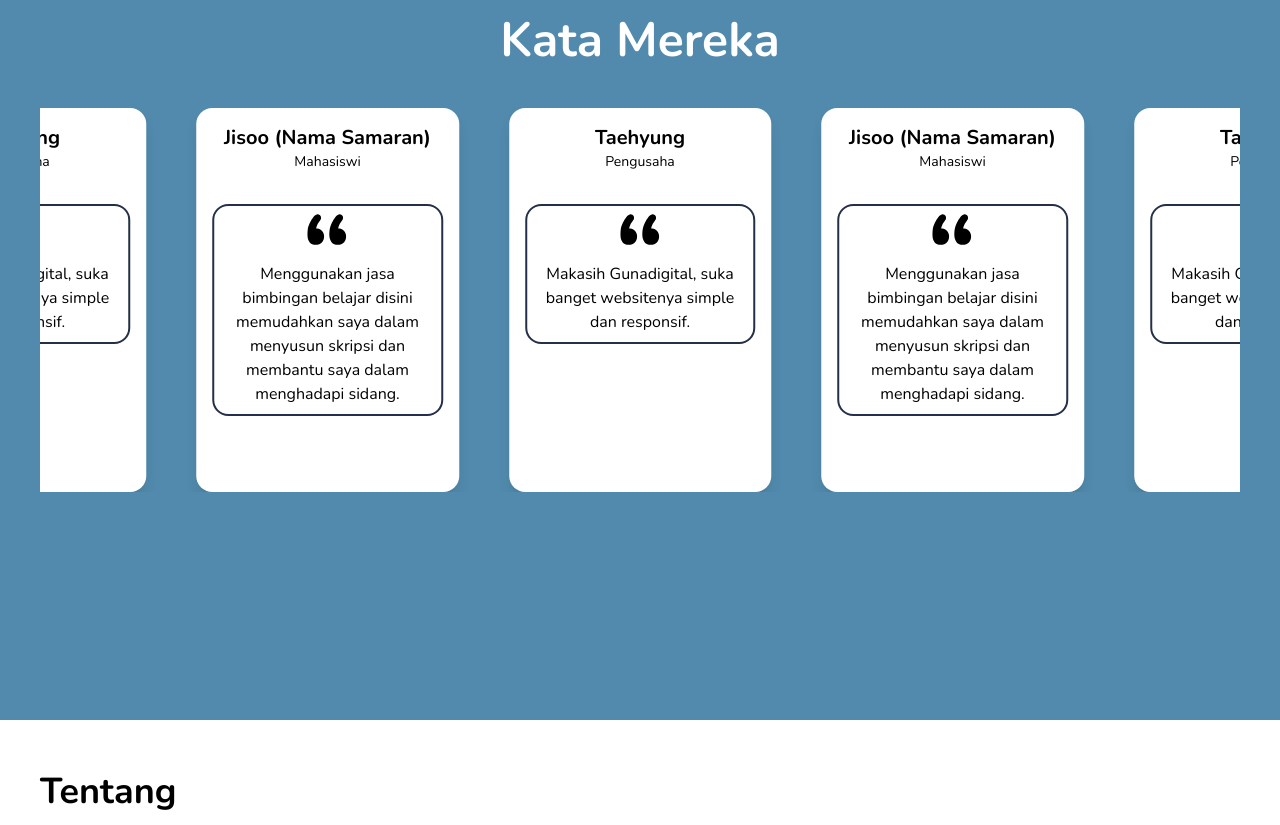
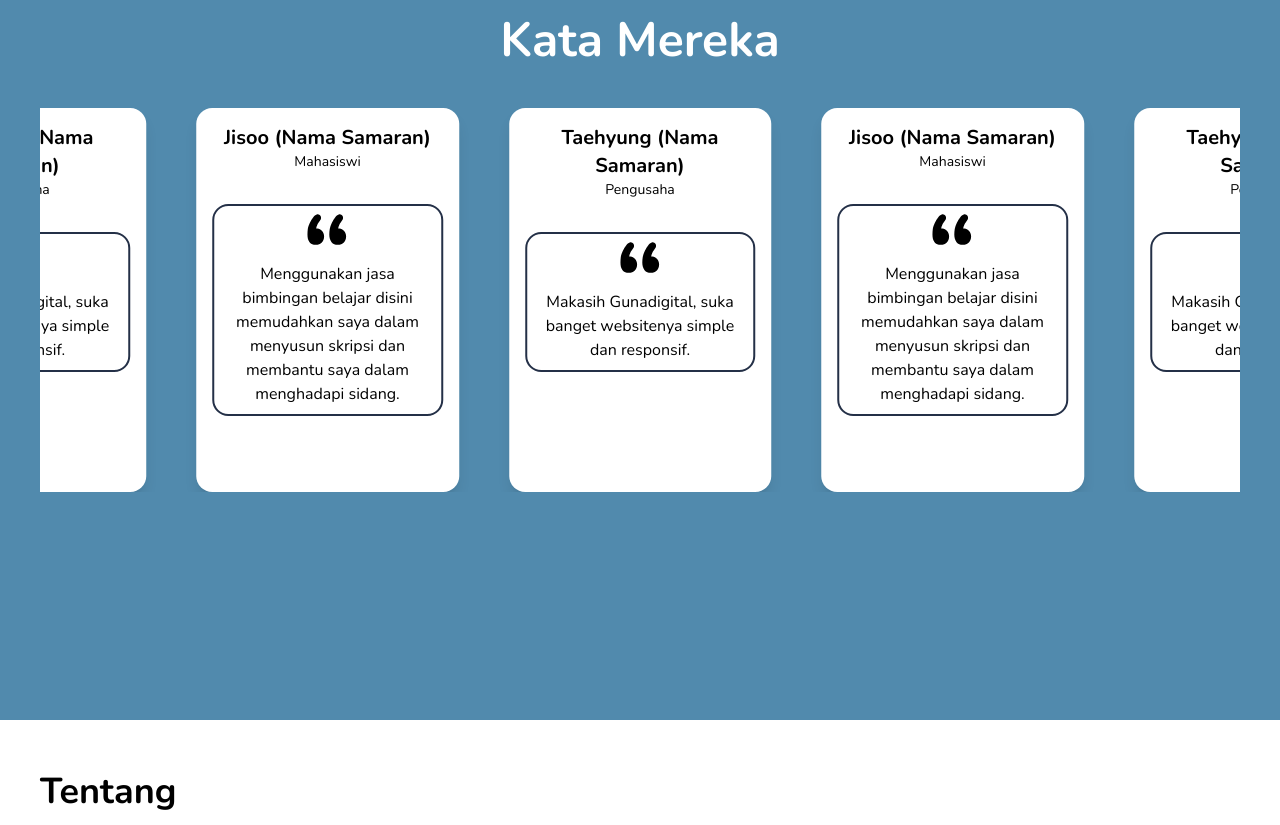
Before and after one commit to gunadigital/gunadigital, a website: page index.html in a window 1280 px wide. Shown: the part 1680-2505 px from the top of the page. Drawn offline with nearby package versions, Linux system fonts and the light colour scheme.

Commit message:
Update index.html

```diff
--- a/index.html
+++ b/index.html
@@ -186,7 +186,7 @@
                             </div>
                         </div>
                         <div class="card swiper-slide">
-                            <h4 class="card-header">Taehyung</h4>
+                            <h4 class="card-header">Taehyung (Nama Samaran)</h4>
                             <p class="card-text">Pengusaha</p>
                             <div class="card">
                                 <img
```
